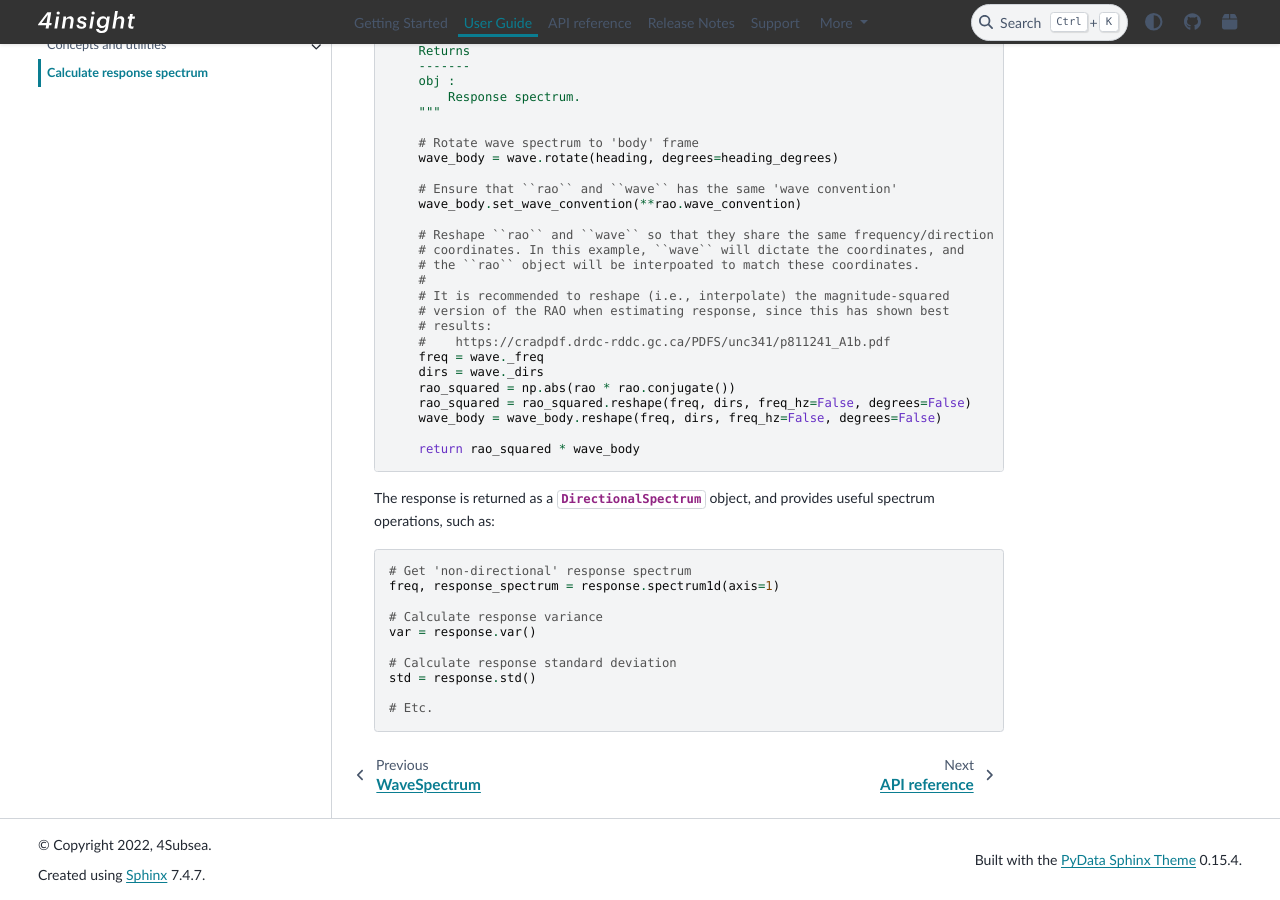
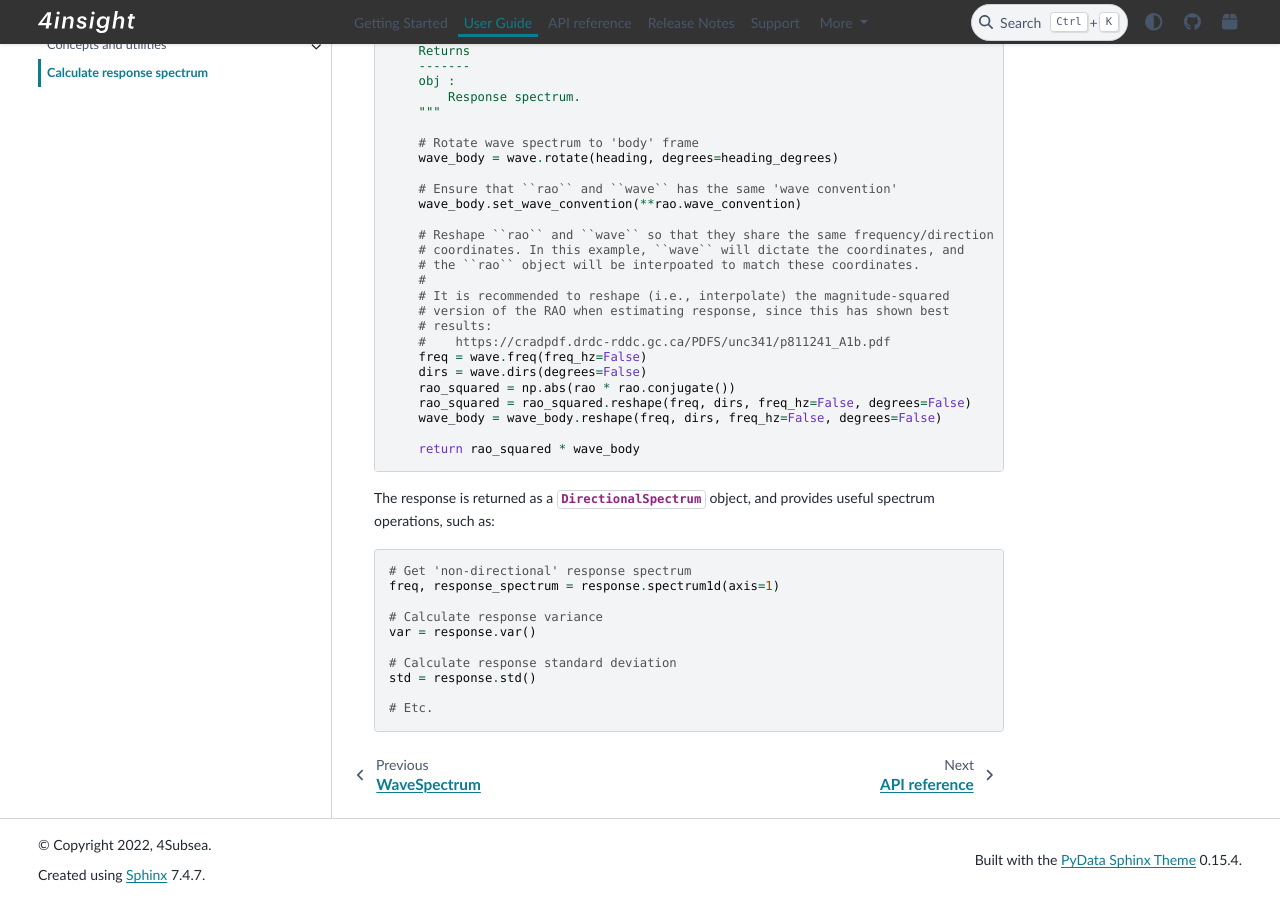
Before and after one commit to 4Subsea/waveresponse-python, a Sphinx documentation site: the page built from docs/user_guide/calculate_response.rst, in a window 1280 px wide and 900 px high, scrolled down 874 px. Built offline with Sphinx 7.4.7 and the PyData theme 0.15.4, drawn with Linux system fonts in a browser that asks for light colours.

Commit message:
fix docs

```diff
--- a/docs/user_guide/calculate_response.rst
+++ b/docs/user_guide/calculate_response.rst
@@ -66,8 +66,8 @@ This function is roughly equivalent to:
         # version of the RAO when estimating response, since this has shown best
         # results:
         #    https://cradpdf.drdc-rddc.gc.ca/PDFS/unc341/p811241_A1b.pdf
-        freq = wave._freq
-        dirs = wave._dirs
+        freq = wave.freq(freq_hz=False)
+        dirs = wave.dirs(degrees=False)
         rao_squared = np.abs(rao * rao.conjugate())
         rao_squared = rao_squared.reshape(freq, dirs, freq_hz=False, degrees=False)
         wave_body = wave_body.reshape(freq, dirs, freq_hz=False, degrees=False)
```
